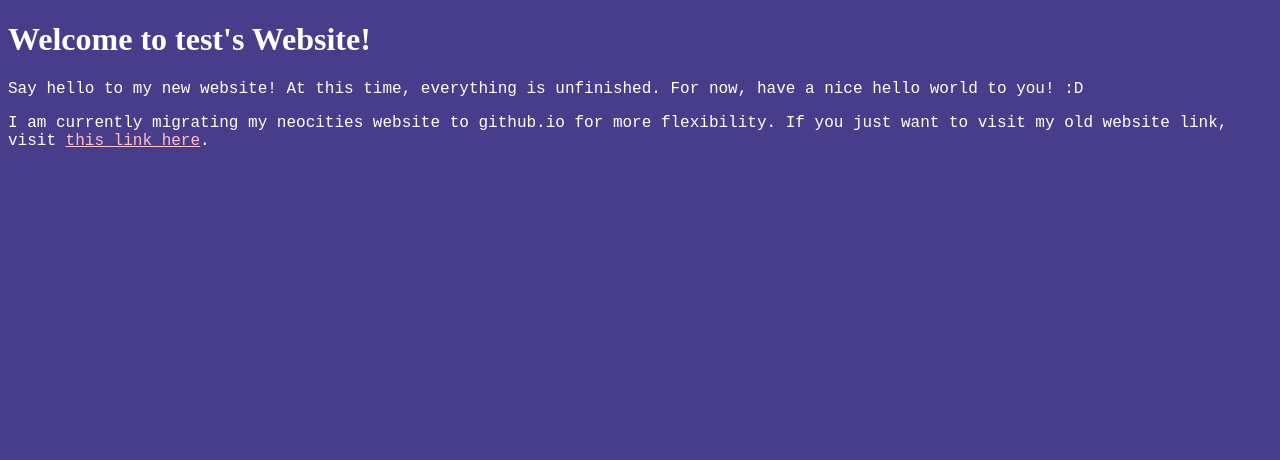
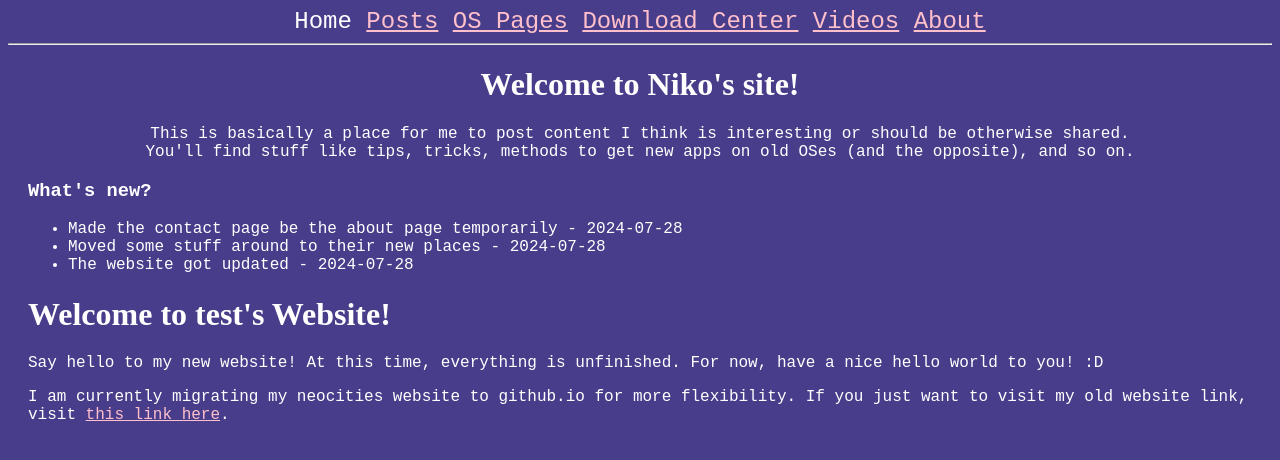
Before and after one commit to penguin1541/penguin1541.github.io, a plain HTML site: page index.html in a window 1280 px wide. Drawn offline with Linux system fonts and the light colour scheme; a web font is replaced by a local one.

Commit message:
Update index.html

```diff
--- a/index.html
+++ b/index.html
@@ -8,7 +8,33 @@
 		<title>Home - Light's website</title>
 		<link href="style.css" rel="stylesheet" type="text/css" media="all">
 	</head>
-
+	<!-- Navigation bar start -->
+	<div class="topnav">
+		<a class="active">Home</a>
+		<a href="/posts/index.html">Posts</a>
+		<a href="/osstuff/index.html">OS Pages</a>
+		<a href="/downloads/index.html">Download Center</a>
+		<a href="/videos/index.html">Videos</a>
+		<a href="/about.html">About</a>
+	</div>
+	<hr>
+	<!-- Navigation bar end -->
+	<!-- Site start -->
+	<body>
+		<div class="content">
+			<div class="center">
+				<h1>Welcome to Niko's site!</h1>
+				This is basically a place for me to post content I think is interesting or should be otherwise shared.<br>
+				You'll find stuff like tips, tricks, methods to get new apps on old OSes (and the opposite), and so on.
+			</div>
+			<h3>What's new?</h3>
+			<ul>
+				<li>Made the contact page be the about page temporarily - 2024-07-28</li>
+				<li>Moved some stuff around to their new places - 2024-07-28</li>
+				<li>The website got updated - 2024-07-28</li>
+			</ul>
+</body>
+</html>
 
 
 
```
